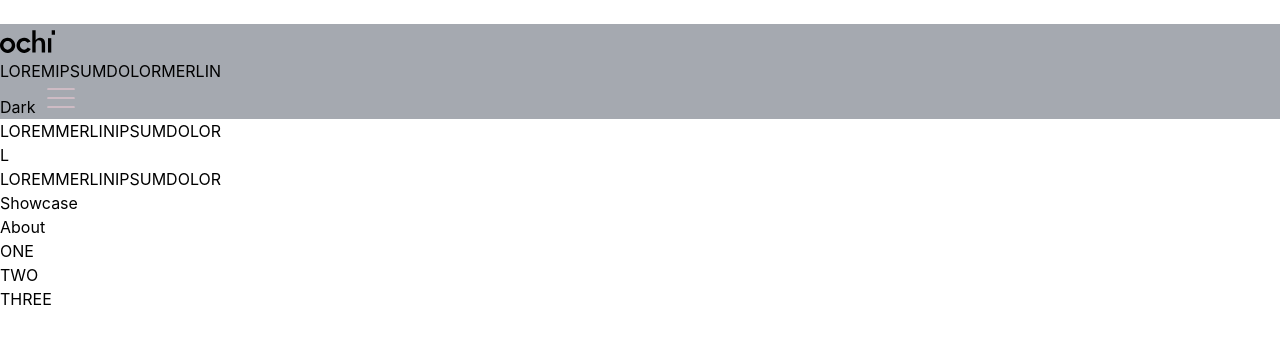
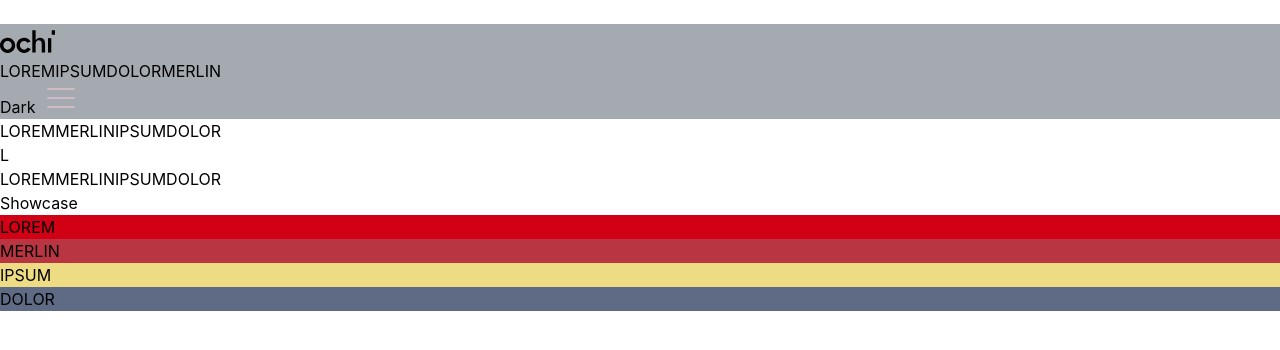
Before and after one commit to reasonAND/website, a React (Vite) app: page / in a window 1280 px wide. Shown: the top 350 px of the page. Built offline with nearby package versions, Linux system fonts and the light colour scheme.

Commit message:
added dynamic bgcolor for panels

```diff
--- a/src/components/About.jsx
+++ b/src/components/About.jsx
@@ -4,11 +4,21 @@ import { useLayoutEffect, useRef } from "react";
 
 gsap.registerPlugin(ScrollTrigger);
 
+function getRandomColor() {
+  // Function to generate a random hex color
+  const letters = '0123456789ABCDEF';
+  let color = '#';
+  for (let i = 0; i < 6; i++) {
+    color += letters[Math.floor(Math.random() * 16)];
+  }
+  return color;
+}
+
 export default function Scene() {
   const component = useRef();
   const slider = useRef();
 
-  // const panels = ["LOREM", "MERLIN", "IPSUM", "DOLOR"];
+  const panels = ["LOREM", "MERLIN", "IPSUM", "DOLOR"];
 
   useLayoutEffect(() => {
     let ctx = gsap.context(() => {
@@ -37,18 +47,15 @@ export default function Scene() {
   return (
     <div className="App bg-[#292551]" ref={component}>
       <div ref={slider} className="container h-screen flex flex-nowrap rounded-xl overflow-hidden">
-        {/* { panels.map((title, index) => (
-              index === 1
-                ? <a key={index} href="https://www.youtube.com/watch?v=yzfoogsTatE" className="text-[10vh] text-red-400 pr-5">{title}</ a>
-                : <a key={index} href="https://www.youtube.com/watch?v=yzfoogsTatE" className="text-[10vh]">{title}</ a>
+        { panels.map((panel, index) => (
+              <div
+              key={index}
+              className={`panel min-w-[100vw] h-screen p-5 text-[20px] text-center`}
+              style={{ backgroundColor: getRandomColor() }}>
+                {panel}
+              </div>
           ))
-        } */}
-        <div className="panel min-w-[100vw] h-screen p-5 bg-green-500 text-[20px] text-center">
-          About
-        </div>
-        <div className="panel min-w-[100vw] h-screen p-5 bg-red-500">ONE</div>
-        <div className="panel min-w-[100vw] h-screen p-5 bg-blue-500">TWO</div>
-        <div className="panel min-w-[100vw] h-screen p-5 bg-purple-700">THREE</div>
+        }
       </div>
     </div>
   );
```
